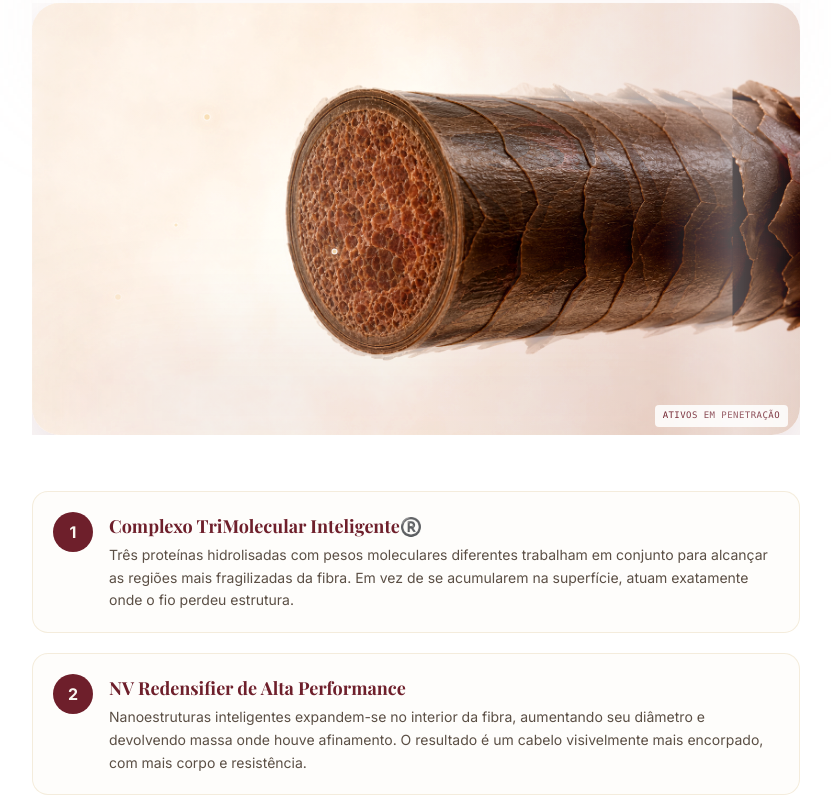
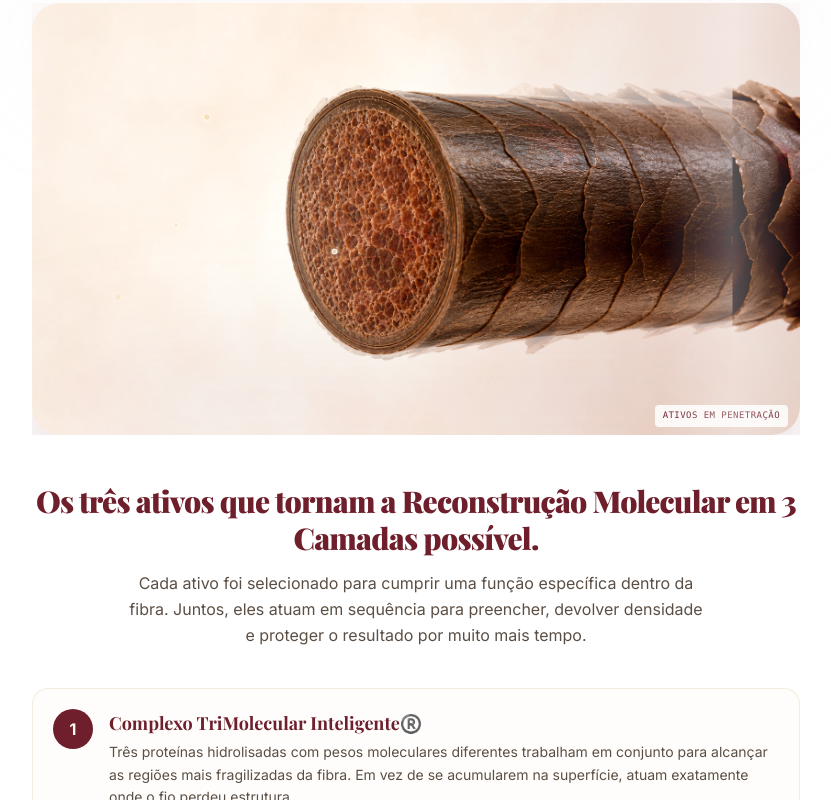
Before and after one commit to DellsantosXD/lp-proteina-do-trigo-A, a React (Vite) app: page / in a window 1280 px wide. Shown: the part 11200-12000 px from the top of the page, without its empty margins (224-1055 px from the left). Built offline with nearby package versions, Linux system fonts and the light colour scheme; a web font is replaced by a local one.

Commit message:
content: add title and text copy between hair animation and asset item 1

```diff
--- a/src/App.tsx
+++ b/src/App.tsx
@@ -472,9 +472,18 @@ export default function App() {
             </p>
           </div>
 
-          <div className="relative mx-auto mb-14 max-w-3xl">
+          <div className="relative mx-auto mb-12 max-w-3xl">
             <div className="absolute inset-x-8 -top-8 h-24 bg-rose/20 blur-3xl pointer-events-none" />
             <ProductVisualizer type="hair-gif" variant="floating" className="relative z-10" />
+          </div>
+
+          <div className="text-center mb-10 max-w-3xl mx-auto">
+            <h3 className="text-2xl sm:text-3xl font-serif text-bordo font-black tracking-tight leading-tight">
+              Os três ativos que tornam a Reconstrução Molecular em 3 Camadas possível.
+            </h3>
+            <p className="text-base text-ink-soft max-w-xl mx-auto mt-3 leading-relaxed">
+              Cada ativo foi selecionado para cumprir uma função específica dentro da fibra. Juntos, eles atuam em sequência para preencher, devolver densidade e proteger o resultado por muito mais tempo.
+            </p>
           </div>
 
           <div className="max-w-3xl mx-auto">
```
